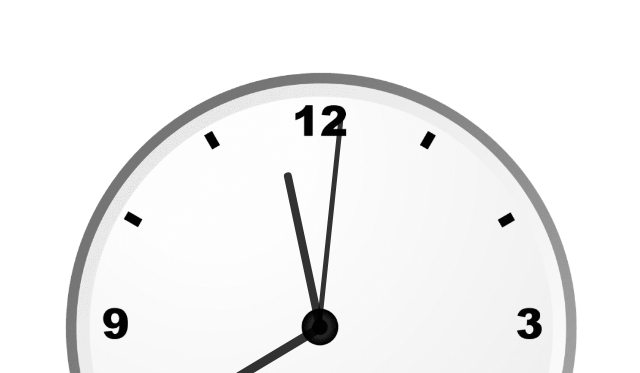
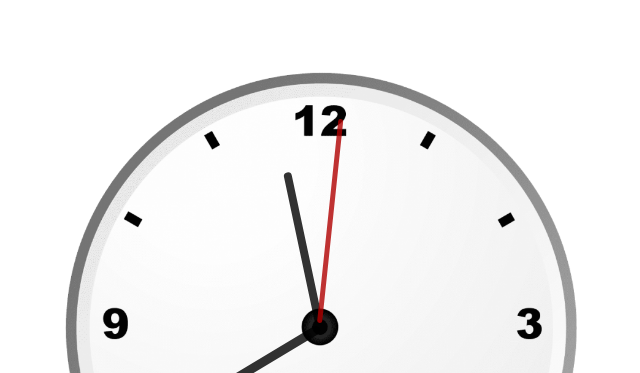
Before and after one commit to kumarsumit0619/Dynamic_clock, a plain HTML site: page Dynamic-Clock-main/index.html in a window 1280 px wide. Shown: the top 373 px of the page, without its empty margins (319-959 px from the left). Drawn offline with Linux system fonts and the light colour scheme.

Commit message:
style: seconds color changed

```diff
--- a/Dynamic-Clock-main/index.css
+++ b/Dynamic-Clock-main/index.css
@@ -13,6 +13,10 @@
     background: black;
     border-radius: 10px;
     transform-origin: bottom;
+}
+
+#second{
+    background: rgb(177, 0, 0);
 }
 #hour{
     width: 1.8%;
```
